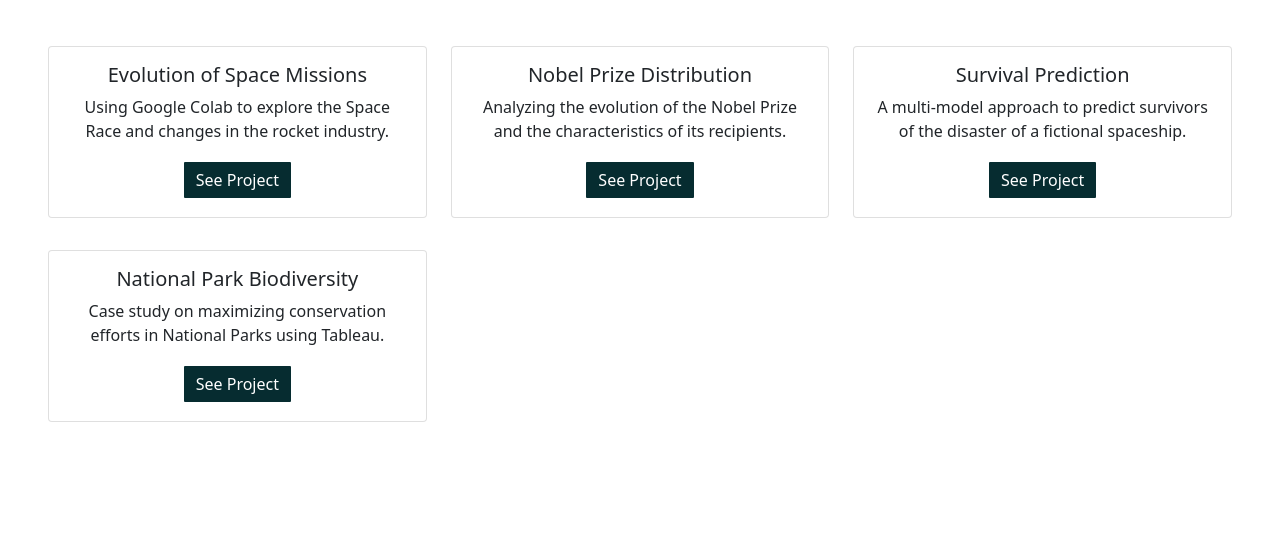
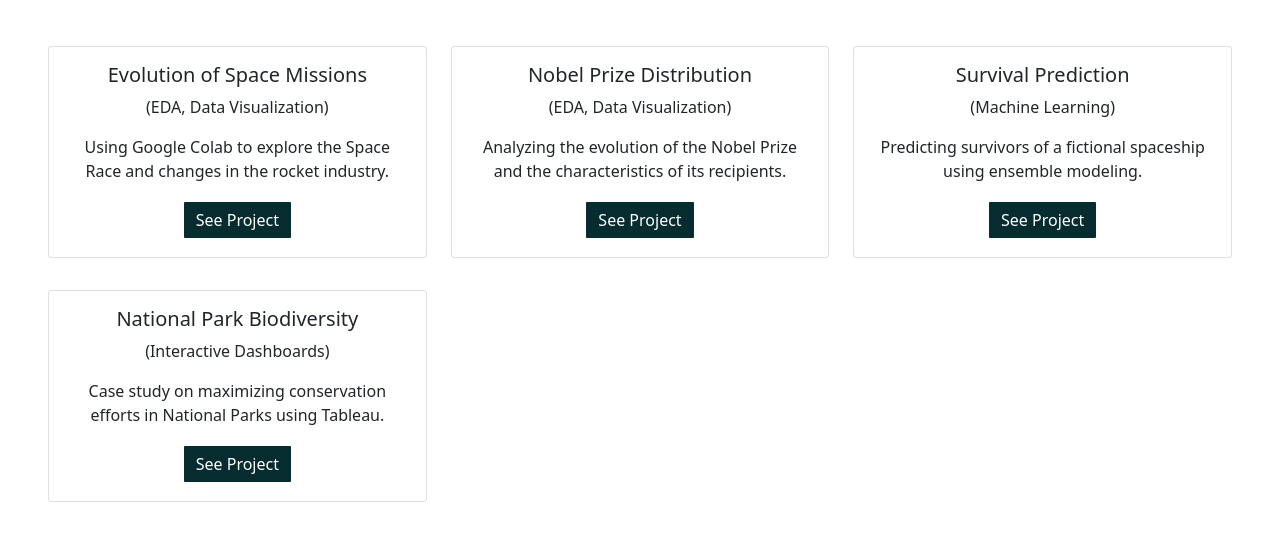
Before and after one commit to MaxSivo/ProfWebsite, a plain HTML site: page projects.html in a window 1280 px wide. Shown: the part 1049-1587 px from the top of the page. Before the commit the page ends 1551 px from the top, so only its background shows below. Drawn offline with nearby package versions, Linux system fonts and the light colour scheme.

Commit message:
added tags

```diff
--- a/projects.html
+++ b/projects.html
@@ -71,6 +71,7 @@
                 <div class="card">
                   <div class="card-body">
                     <h5 class="card-title">Evolution of Space Missions</h5>
+                      <p class="tags"> (EDA, Data Visualization) </p>
                     <p class="card-text">Using Google Colab to explore the Space Race and changes in the rocket industry.</p>
                     <a href="https://github.com/MaxSivo/Space-Mission-Analysis" target="_blank" class="btn project-btn btn-outline-secondary">See Project</a>
                   </div>
@@ -81,6 +82,7 @@
                 <div class="card">
                   <div class="card-body">
                     <h5 class="card-title">Nobel Prize Distribution</h5>
+                      <p class="tags"> (EDA, Data Visualization) </p>
                     <p class="card-text">Analyzing the evolution of the Nobel Prize and the characteristics of its recipients.</p>
                     <a href="https://github.com/MaxSivo/nobel_prize_analysis" target="_blank" class="btn project-btn btn-outline-secondary">See Project</a>
                   </div>
@@ -91,7 +93,8 @@
                 <div class="card">
                   <div class="card-body">
                     <h5 class="card-title">Survival Prediction</h5>
-                    <p class="card-text">A multi-model approach to predict survivors of the disaster of a fictional spaceship. </p>
+                      <p class="tags"> (Machine Learning) </p>
+                    <p class="card-text">Predicting survivors of a fictional spaceship using ensemble modeling. </p>
                     <a href="https://github.com/MaxSivo/Space-Titanic-Multi-Models" target="_blank" class="btn project-btn btn-outline-secondary">See Project</a>
                   </div>
                 </div>
@@ -105,6 +108,7 @@
                 <div class="card">
                   <div class="card-body">
                     <h5 class="card-title">National Park Biodiversity</h5>
+                      <p class="tags"> (Interactive Dashboards) </p>
                     <p class="card-text">Case study on maximizing conservation efforts in National Parks using Tableau.</p>
                     <a href="https://public.tableau.com/app/profile/maxim.sivolella/viz/USNationalParkBiodiversity/Story1" target="_blank" class="btn project-btn btn-outline-secondary">See Project</a>
                   </div>
```
